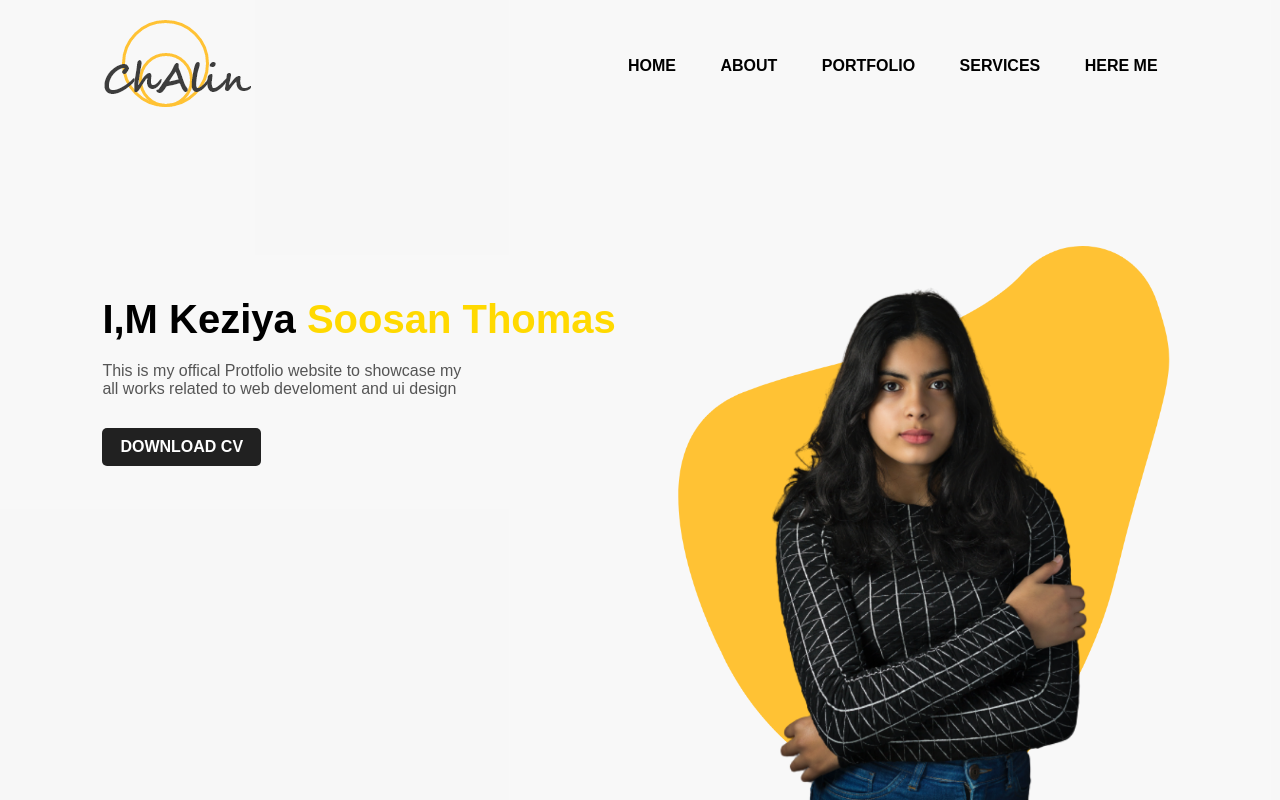
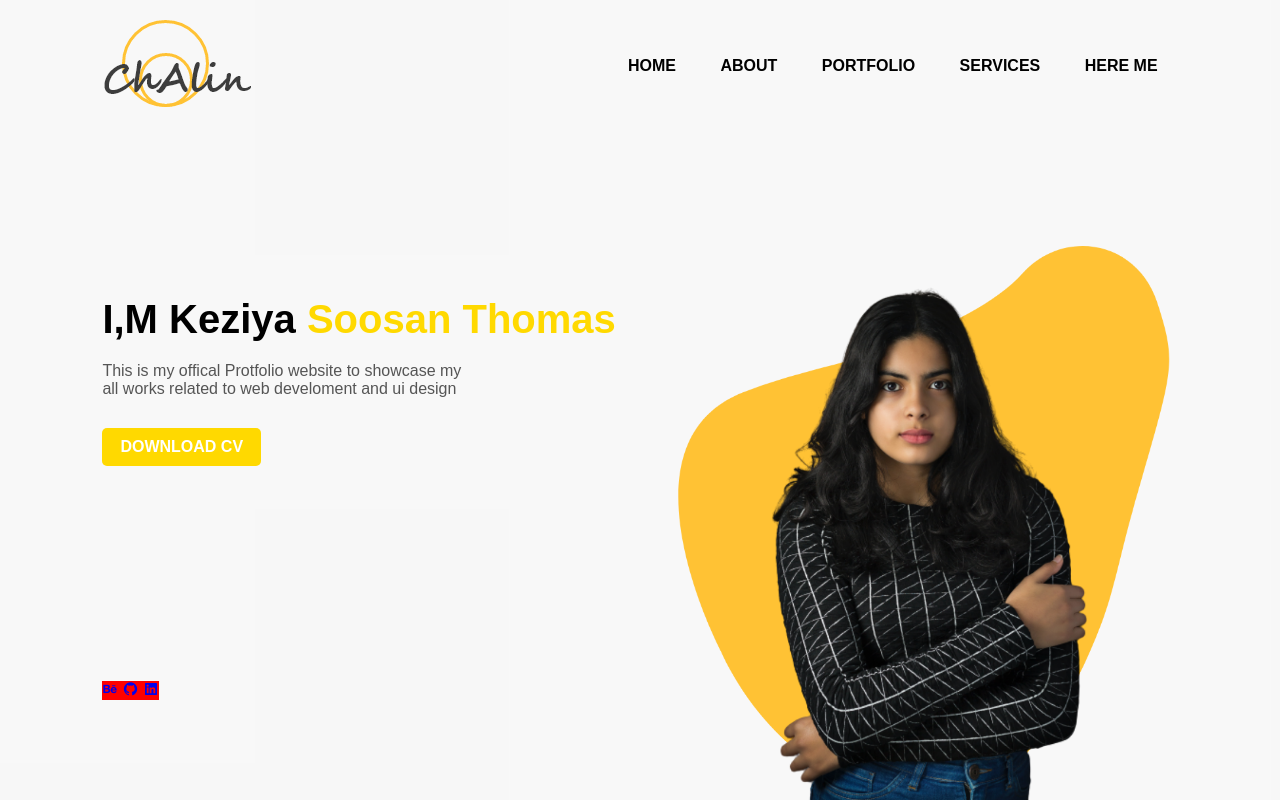
Before and after one commit to Keziyasoosan/Portfolio-website, a plain HTML site: page index.html in a window 1280 px wide. Drawn offline with nearby package versions, Linux system fonts and the light colour scheme.

Commit message:
icons added

```diff
--- a/index.html
+++ b/index.html
@@ -5,6 +5,7 @@
     <meta name="viewport" content="width=device-width, initial-scale=1.0">
     <title>Portfolio</title>
     <link rel="stylesheet" href="style.css">
+    <link href='https://unpkg.com/boxicons@2.1.4/css/boxicons.min.css' rel='stylesheet'>
 </head>
 <body>
     <div class="Container">
@@ -29,6 +30,11 @@
             <img src="img/shape.png" class="shape">
             <img src="img/girl.png" class="girl">
         </div>
+        <div class="icon">
+            <a href="#"><i class='bx bxl-behance'></i></a>
+            <a href="#"><i class='bx bxl-github'></i></a>
+            <a href="#"><i class='bx bxl-linkedin-square'></i></a>
+        </div>
     </div>
 </body>
 </html>
--- a/style.css
+++ b/style.css
@@ -52,7 +52,7 @@ span{
 
 }
 .midd a{
-    background: #212121;
+    background:  rgb(255, 217, 0);
     padding: 10px 18px;
     text-decoration: none;
     font-weight: bold;
@@ -75,13 +75,19 @@ span{
     left: 50%;
     bottom: 0;
     transform: translateX(-50%);
-    transition: bottam 1s, left 1s;
+    transition: bottom 1s, left 1s;
 }
 .imgg:hover .shape{
-    bottom: 40px;
+    bottom: 70px;
 
 
 }
 .imgg:hover .girl{
     left: 45%;
 }
+.icon{
+    position: absolute;
+    bottom: 100px;
+    left: 102px;
+    background: red;
+}
```
